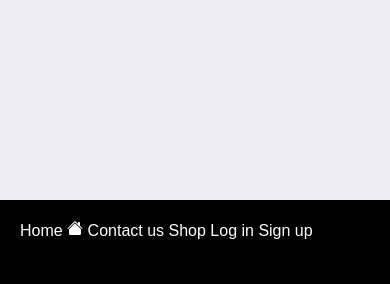
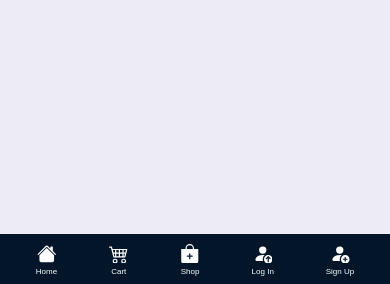
Before and after one commit to santedev/gym-shop, a Django app: page / in a window 390 px wide; the page is wider, and only the part inside the window is pictured. Shown: the part 560-844 px from the top of that part. Run offline with Django 5.2, Linux system fonts and the light colour scheme.

Commit message:
navbar update

```diff
--- a/static/index.css
+++ /dev/null
@@ -1,3 +0,0 @@
-body {
-    background-color: red;
-}
--- a/static/main.css
+++ b/static/main.css
@@ -21,24 +21,40 @@
   width: 20px;
 }
 
-@media (max-width: 530px) {
+.menu-toggle span:nth-last-child(1) {
+  margin-bottom: 0;
+}
+
+@media (max-width: 580px) {
   .menu-toggle {
     display: block;
   }
 
   .mobile-bar {
-    display: block;
+    display: flex;
     position: fixed;
-    background-color: black;
+    justify-content: space-evenly;
+    background-color: var(--menu-bg);
     bottom: 0;
     left: 0;
     width: 100%;
-    height: 10dvh;
-    padding: 20px;
+
+    padding-top: 10px;
+    padding-bottom: 8px;
     z-index: 999;
   }
 
   .mobile-bar #mobile-icons {
-    display: inline;
+    display: block;
+    margin-inline: auto;
+    width: clamp(15px, 5vw, 25px);
+    padding: 0;
+    margin-bottom: calc(var(--def-space) * .25);
+  }
+
+  .mobile-bar span {
+    display: block;
+    text-align: center;
+    font-size: calc(var(--def-space) * .5);
   }
 }
--- a/templates/index.html
+++ b/templates/index.html
@@ -8,8 +8,8 @@
     <title>gymShop</title>
   </head>
   <body>
-    <div class="bg-primary">
-      <header class="d-flex container align-center justify-between px-4">
+    <div class="container">
+      <header class="d-flex bg-primary p align-center justify-between px-4">
         <div class="logo">
           <img class="white" src="img/logo.svg" alt="logo" />
         </div>
@@ -22,11 +22,8 @@
             <ul class="d-flex gap mobile-bar">
               <il>
                 <a class="white" href="#"
-                  >Home
-                  <svg
+                  ><svg
                     xmlns="http://www.w3.org/2000/svg"
-                    width="16"
-                    height="16"
                     fill="white"
                     id="mobile-icons"
                     class="bi bi-house-fill"
@@ -37,21 +34,77 @@
                     />
                     <path
                       d="m8 3.293 6 6V13.5a1.5 1.5 0 0 1-1.5 1.5h-9A1.5 1.5 0 0 1 2 13.5V9.293z"
-                    />
-                  </svg>
+                    /></svg
+                  ><span class="white">Home</span>
                 </a>
               </il>
               <il>
-                <a class="white" href="#">Contact us</a>
+                <a class="white" href="cart.html"
+                  ><svg
+                    xmlns="http://www.w3.org/2000/svg"
+                    fill="white"
+                    id="mobile-icons"
+                    class="bi bi-cart4"
+                    viewBox="0 0 16 16"
+                  >
+                    <path
+                      d="M0 2.5A.5.5 0 0 1 .5 2H2a.5.5 0 0 1 .485.379L2.89 4H14.5a.5.5 0 0 1 .485.621l-1.5 6A.5.5 0 0 1 13 11H4a.5.5 0 0 1-.485-.379L1.61 3H.5a.5.5 0 0 1-.5-.5M3.14 5l.5 2H5V5zM6 5v2h2V5zm3 0v2h2V5zm3 0v2h1.36l.5-2zm1.11 3H12v2h.61zM11 8H9v2h2zM8 8H6v2h2zM5 8H3.89l.5 2H5zm0 5a1 1 0 1 0 0 2 1 1 0 0 0 0-2m-2 1a2 2 0 1 1 4 0 2 2 0 0 1-4 0m9-1a1 1 0 1 0 0 2 1 1 0 0 0 0-2m-2 1a2 2 0 1 1 4 0 2 2 0 0 1-4 0"
+                    /></svg
+                  ><span class="white">Cart</span>
+                </a>
               </il>
               <il>
-                <a class="white" href="shop.html">Shop</a>
+                <a class="white" href="shop.html"
+                  ><svg
+                    xmlns="http://www.w3.org/2000/svg"
+                    fill="white"
+                    id="mobile-icons"
+                    class="bi bi-bag-plus-fill"
+                    viewBox="0 0 16 16"
+                  >
+                    <path
+                      fill-rule="evenodd"
+                      d="M10.5 3.5a2.5 2.5 0 0 0-5 0V4h5zm1 0V4H15v10a2 2 0 0 1-2 2H3a2 2 0 0 1-2-2V4h3.5v-.5a3.5 3.5 0 1 1 7 0M8.5 8a.5.5 0 0 0-1 0v1.5H6a.5.5 0 0 0 0 1h1.5V12a.5.5 0 0 0 1 0v-1.5H10a.5.5 0 0 0 0-1H8.5z"
+                    /></svg
+                  ><span class="white">Shop</span>
+                </a>
               </il>
               <il>
-                <a class="white" href="logIn.html">Log in</a>
+                <a class="white" href="logIn.html"
+                  ><svg
+                    xmlns="http://www.w3.org/2000/svg"
+                    fill="white"
+                    id="mobile-icons"
+                    class="bi bi-person-fill-up"
+                    viewBox="0 0 16 16"
+                  >
+                    <path
+                      d="M12.5 16a3.5 3.5 0 1 0 0-7 3.5 3.5 0 0 0 0 7m.354-5.854 1.5 1.5a.5.5 0 0 1-.708.708L13 11.707V14.5a.5.5 0 0 1-1 0v-2.793l-.646.647a.5.5 0 0 1-.708-.708l1.5-1.5a.5.5 0 0 1 .708 0M11 5a3 3 0 1 1-6 0 3 3 0 0 1 6 0"
+                    />
+                    <path
+                      d="M2 13c0 1 1 1 1 1h5.256A4.5 4.5 0 0 1 8 12.5a4.5 4.5 0 0 1 1.544-3.393Q8.844 9.002 8 9c-5 0-6 3-6 4"
+                    />
+                  </svg>
+                  <span class="white">Log In</span>
+                </a>
               </il>
               <il>
-                <a class="white" href="signUp.html">Sign up</a>
+                <a class="white" href="signUp.html"
+                  ><svg
+                    xmlns="http://www.w3.org/2000/svg"
+                    fill="white"
+                    id="mobile-icons"
+                    class="bi bi-person-fill-add"
+                    viewBox="0 0 16 16"
+                  >
+                    <path
+                      d="M12.5 16a3.5 3.5 0 1 0 0-7 3.5 3.5 0 0 0 0 7m.5-5v1h1a.5.5 0 0 1 0 1h-1v1a.5.5 0 0 1-1 0v-1h-1a.5.5 0 0 1 0-1h1v-1a.5.5 0 0 1 1 0m-2-6a3 3 0 1 1-6 0 3 3 0 0 1 6 0"
+                    />
+                    <path
+                      d="M2 13c0 1 1 1 1 1h5.256A4.5 4.5 0 0 1 8 12.5a4.5 4.5 0 0 1 1.544-3.393Q8.844 9.002 8 9c-5 0-6 3-6 4"
+                    /></svg
+                  ><span class="white">Sign Up</span>
+                </a>
               </il>
             </ul>
           </nav>
--- a/templates/shop.html
+++ b/templates/shop.html
@@ -0,0 +1 @@
+<h1>hello</h1>
```
Also changed, not shown: static/style.css (line endings or trailing spaces).
